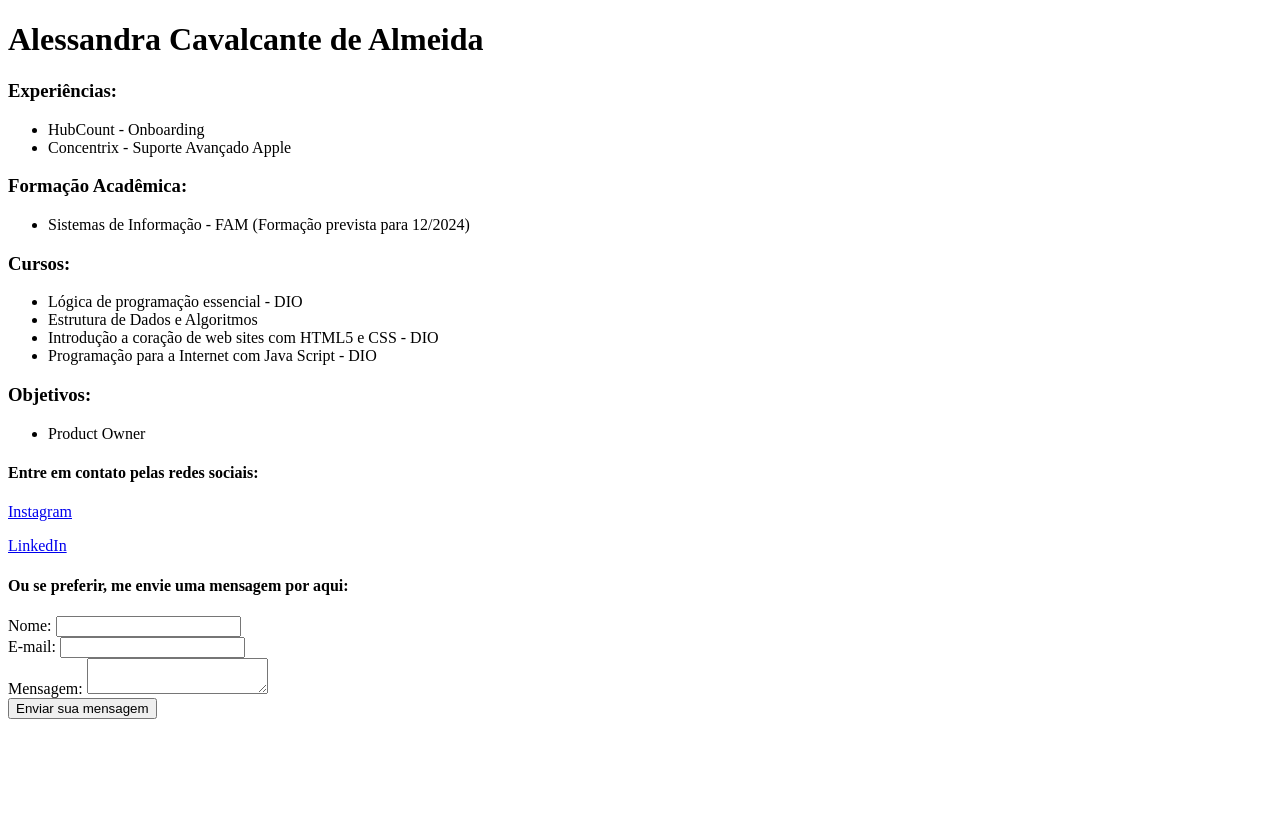
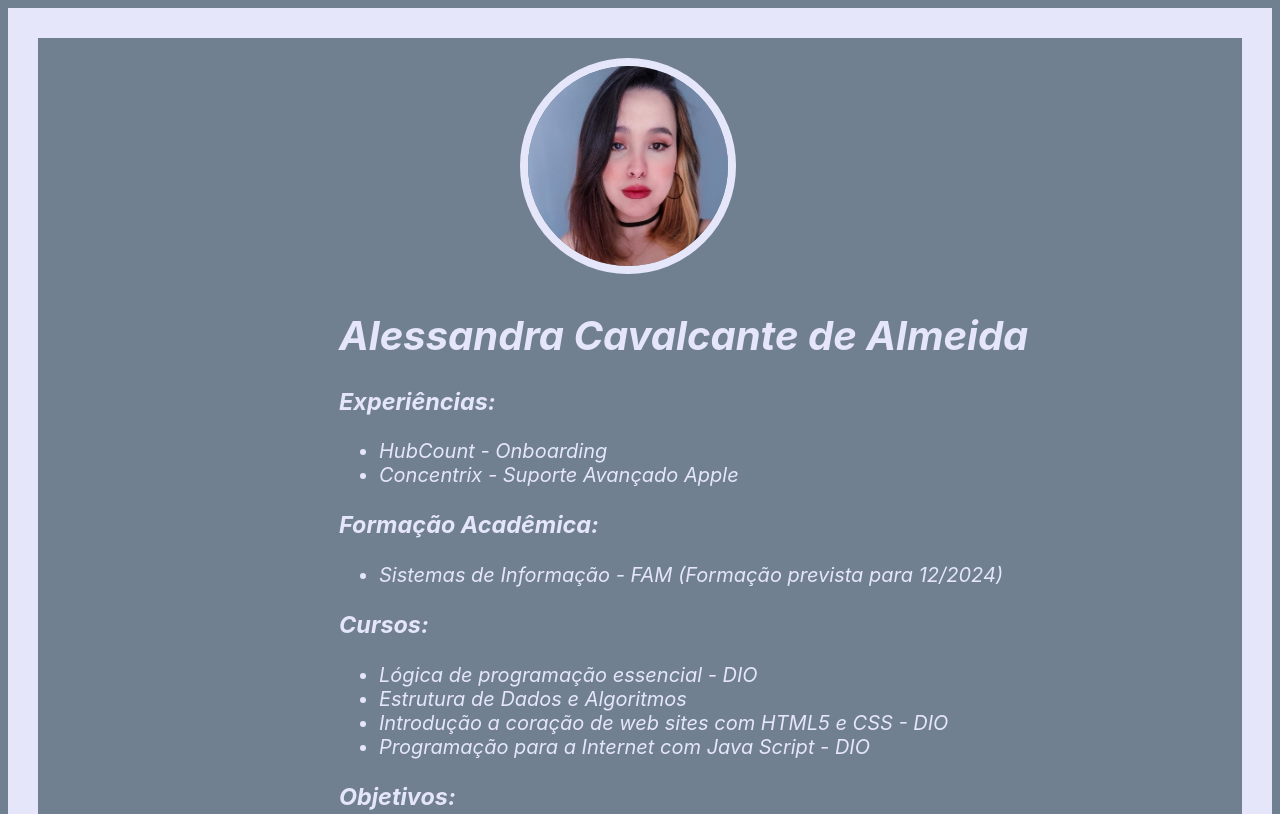
Before and after one commit to AlessandraAlmeida/PTH, a plain HTML site: page index.html in a window 1280 px wide. Shown: the top 814 px of the page. Drawn offline with Linux system fonts and the light colour scheme.

Commit message:
estilzado

```diff
--- a/index.html
+++ b/index.html
@@ -3,8 +3,13 @@
 <head>
     <meta charset="UTF-8">
     <title>Curriculo</title>
+    <link rel="stylesheet" href ="style/main.css"></link
+    >
 </head>
 <body>
+    <div class="foto">
+        <img src="foto.jfif">
+    </div>
     <div class="name">
         <h1>
             Alessandra Cavalcante de Almeida
@@ -55,10 +60,10 @@
             Entre em contato pelas redes sociais:
         </h4>
         <p>
-            <a href="https://www.instagram.com/alecavalcantea/">Instagram</a>
+            <a href="https://www.instagram.com/alecavalcantea/" target="_blank">Instagram</a>
         </p>
         <p>
-            <a href="https://www.linkedin.com/in/alessandra-cavalcante-de-almeida-12a33615b/">LinkedIn</a>
+            <a href="https://www.linkedin.com/in/alessandra-cavalcante-de-almeida-12a33615b/" target="_blank">LinkedIn</a>
         </p>
     </div>
     <div class="formulario">
--- /dev/null
+++ b/style/main.css
@@ -0,0 +1,52 @@
+.foto img {
+    display: flex;
+    align-items: center;
+    justify-content: center;
+    width: 200px;
+    height: 200px;
+    border-radius: 100%;
+    margin-left: 40%;
+    margin-top: 20px;
+    border: 8px solid #E6E6FA
+}
+
+body{
+    font-family: -apple-system, BlinkMacSystemFont, 'Segoe UI', Roboto, Oxygen, Ubuntu, Cantarell, 'Open Sans', 'Helvetica Neue', sans-serif;
+    background-color: #708090;
+    font-style: italic;
+    border-width: 30px;
+    border-style: solid;
+    border-color: #E6E6FA;
+    color: #E6E6FA;
+    font-size: 20px;
+}
+
+.name {
+    padding-left: 25%;
+    padding-top: 10px;
+
+}
+
+.dados{
+    padding-left: 25%;
+}
+
+.contato{
+    padding-left: 25%;
+}
+
+a:link {
+    text-decoration: none;
+    color: #E6E6FA;
+    color: ;
+}
+
+a:hover {
+    text-decoration: underline;
+}
+
+
+.formulario{
+    line-height: 2.5;
+    padding-left: 25%;
+}
```
Also changed, not shown: foto.jfif (added), stylesheet.css (deleted), 1 other file.
